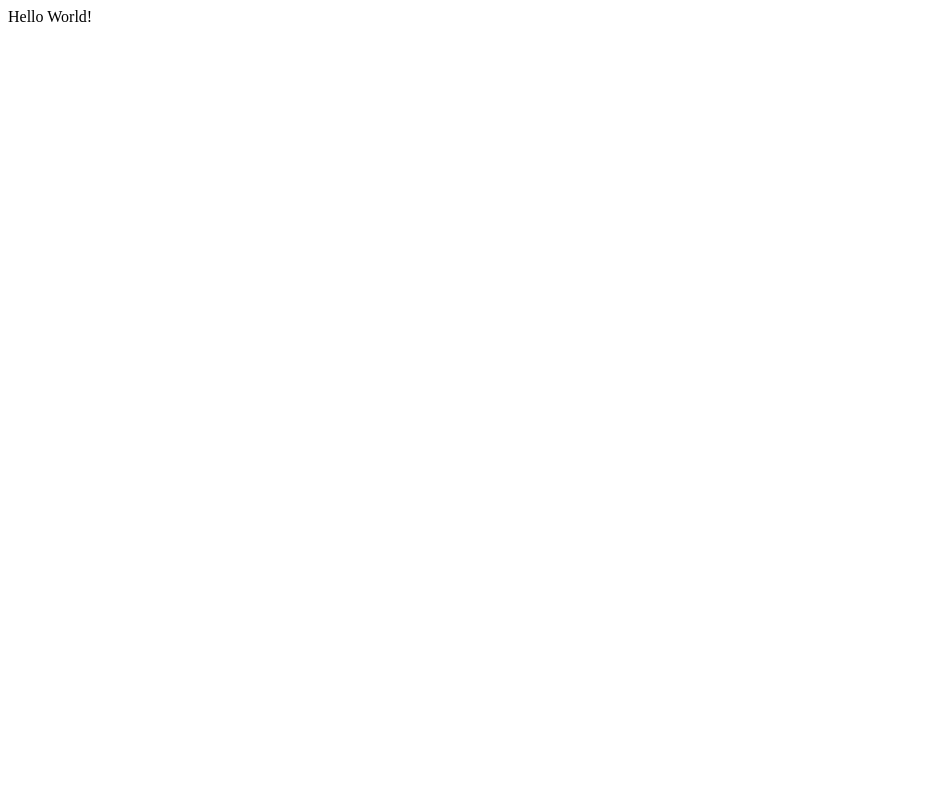
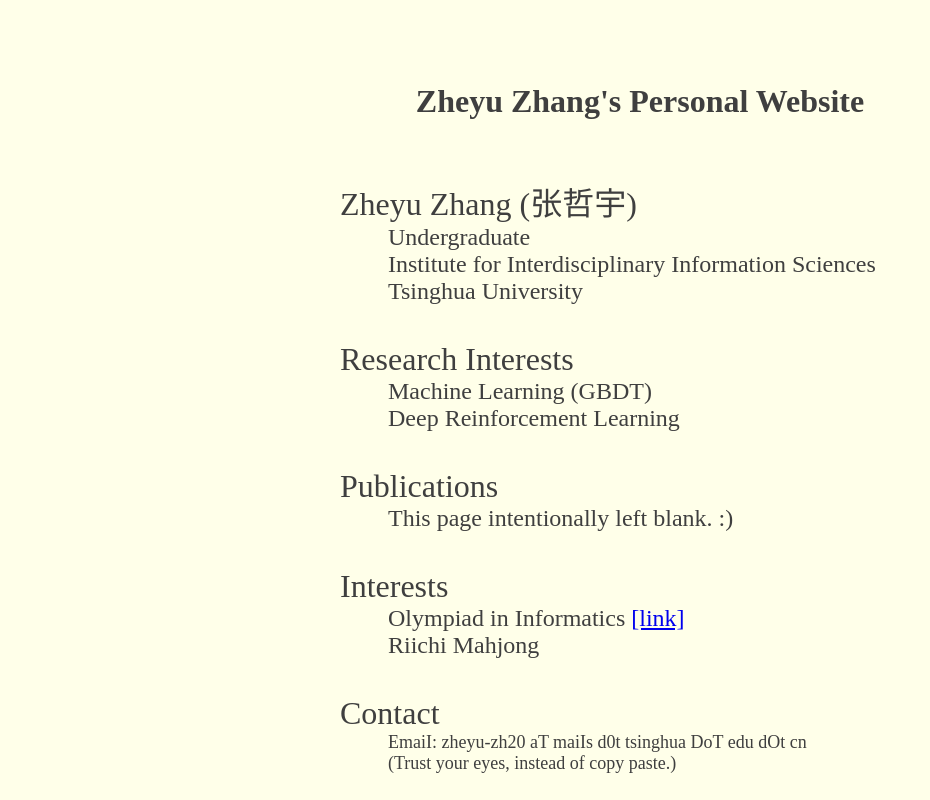
Before and after one commit to ZheyuAqaZhang/ZheyuAqaZhang.github.io, a plain HTML site: page index.html in a window 1280 px wide. Shown: the top 800 px of the page, without its empty margins (0-930 px from the left). Drawn offline with Linux system fonts and the light colour scheme.

Commit message:
Update index.html

```diff
--- a/index.html
+++ b/index.html
@@ -1 +1,82 @@
-Hello World!
+<body style="background-color:rgb(255, 255, 233); color: rgb(63, 63, 63);">
+	<br><br><br>
+    <h1 align="center">Zheyu Zhang's Personal Website</h1>
+
+    <br><br>
+    <div align="center">
+        <div style="width: 600px;">
+            <div align="left">
+                <font size="6">Zheyu Zhang (张哲宇)</font><br/>
+                &nbsp; &nbsp; &nbsp; &nbsp; &nbsp; &nbsp;
+                <font size="5">Undergraduate</font><br/>
+                &nbsp; &nbsp; &nbsp; &nbsp; &nbsp; &nbsp;
+                <font size="5">Institute for Interdisciplinary Information Sciences</font><br/>
+                &nbsp; &nbsp; &nbsp; &nbsp; &nbsp; &nbsp;
+                <font size="5">Tsinghua University</font>
+            </div>
+        </div>
+    </div>
+
+    <br><br>
+    <div align="center">
+        <div style="width: 600px;">
+            <div align="left">
+                <font size="6">Research Interests</font><br/>
+                &nbsp; &nbsp; &nbsp; &nbsp; &nbsp; &nbsp;
+                <font size="5">Machine Learning (GBDT)</font><br/>
+                &nbsp; &nbsp; &nbsp; &nbsp; &nbsp; &nbsp;
+                <font size="5">Deep Reinforcement Learning</font><br/>
+            </div>
+        </div>
+    </div>
+
+    <br><br>
+    <div align="center">
+        <div style="width: 600px;">
+            <div align="left">
+                <font size="6">Publications</font><br/>
+                &nbsp; &nbsp; &nbsp; &nbsp; &nbsp; &nbsp;
+                <font size="5">This page intentionally left blank.  :)</font><br/>
+            </div>
+        </div>
+    </div>
+
+    <br><br>
+    <div align="center">
+        <div style="width: 600px;">
+            <div align="left">
+                <font size="6">Interests</font><br/>
+                &nbsp; &nbsp; &nbsp; &nbsp; &nbsp; &nbsp;
+                <font size="5">Olympiad in Informatics <a href="https://oier.baoshuo.dev/oier/24730">[link]</a></font><br/>
+                &nbsp; &nbsp; &nbsp; &nbsp; &nbsp; &nbsp;
+                <font size="5">Riichi Mahjong</font><br/>
+            </div>
+        </div>
+    </div>
+
+    <br><br>
+    <div align="center">
+        <div style="width: 600px;">
+            <div align="left">
+                <font size="6">Contact</font><br/>
+                &nbsp; &nbsp; &nbsp; &nbsp; &nbsp; &nbsp;
+                <font size="4">EmaiI: zheyu-zh20 aT maiIs d0t tsinghua DoT edu dOt cn</font><br/>
+                &nbsp; &nbsp; &nbsp; &nbsp; &nbsp; &nbsp;
+                <font size="4">(Trust your eyes, instead of copy paste.)</font><br/>
+            </div>
+        </div>
+    </div>
+
+    <br><br>
+    <div align="center">
+        <img src="./photo.jpg" width="600px">
+    </div>
+
+    <br><br>
+    <br><br>
+    <br><br>
+    <br><br>
+    <br><br>
+    <br><br>
+    <br><br>
+</body>
```
